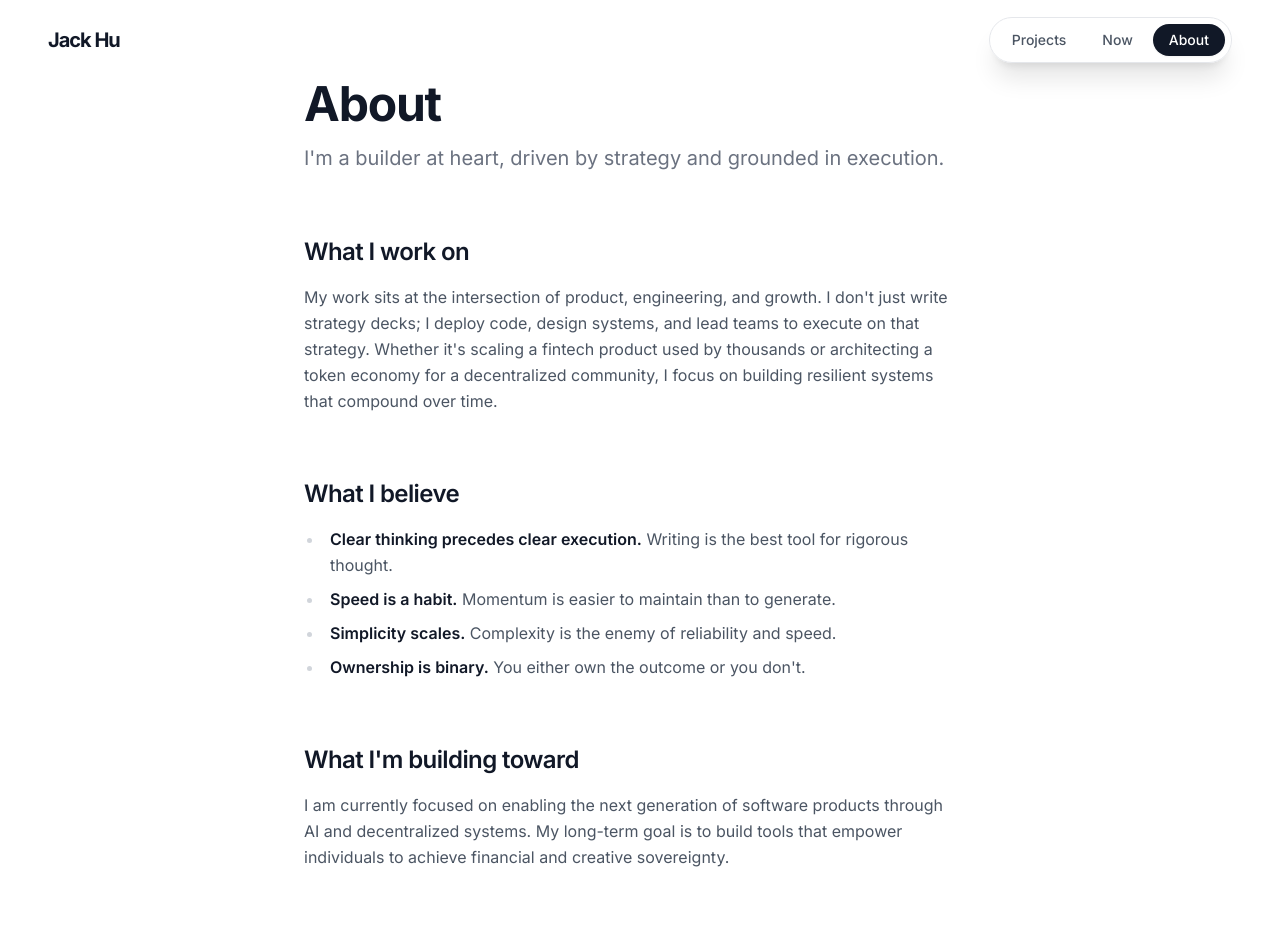
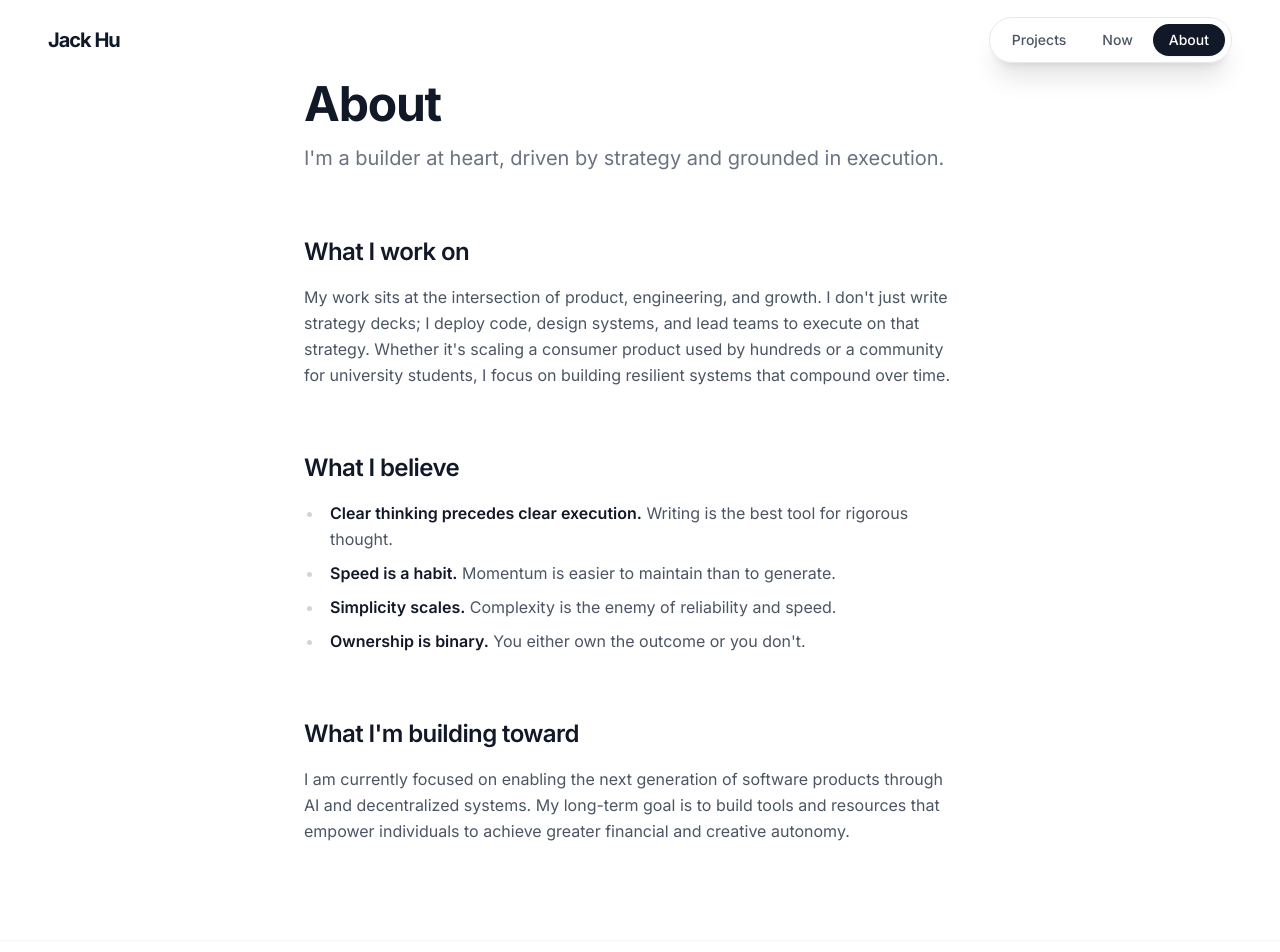
Before and after one commit to jackhhu1/jacks-portfolio, a React (Vite) app: page /about in a window 1280 px wide. Shown: the top 952 px of the page. Built offline with nearby package versions, Linux system fonts and the light colour scheme.

Commit message:
about section wording updates

```diff
--- a/src/pages/About.jsx
+++ b/src/pages/About.jsx
@@ -15,7 +15,7 @@ const About = () => {
                     <div className="prose dark:prose-invert text-gray-600 dark:text-gray-400 leading-relaxed">
                         <p>
                             My work sits at the intersection of product, engineering, and growth. I don't just write strategy decks; I deploy code, design systems, and lead teams to execute on that strategy.
-                            Whether it's scaling a fintech product used by thousands or architecting a token economy for a decentralized community, I focus on building resilient systems that compound over time.
+                            Whether it's scaling a consumer product used by hundreds or a community for university students, I focus on building resilient systems that compound over time.
                         </p>
                     </div>
                 </section>
@@ -37,7 +37,7 @@ const About = () => {
                     <div className="prose dark:prose-invert text-gray-600 dark:text-gray-400 leading-relaxed">
                         <p>
                             I am currently focused on enabling the next generation of software products through AI and decentralized systems.
-                            My long-term goal is to build tools that empower individuals to achieve financial and creative sovereignty.
+                            My long-term goal is to build tools and resources that empower individuals to achieve greater financial and creative autonomy.
                         </p>
                     </div>
                 </section>
```
